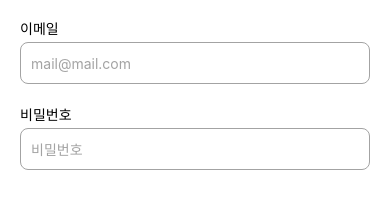
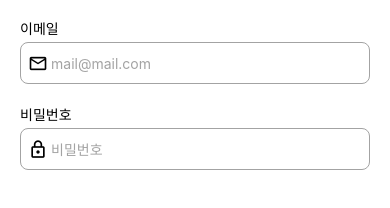
Before and after one commit to GENOzzz/rn-todo-1, a React Native app: screen / in a window 390 px wide. Shown: the part 428-636 px from the top of the page. Built offline with nearby package versions, Linux system fonts and the light colour scheme.

Commit message:
input 컴포넌트 수정
1. 아이콘 추가

```diff
--- a/src/components/Input2.js
+++ b/src/components/Input2.js
@@ -2,6 +2,7 @@
 import PropTypes from 'prop-types';
 import { GREEN, GRAY, PRIMARY, BLACK } from '../colors';
 import { useState } from 'react';
+import { MaterialCommunityIcons } from '@expo/vector-icons';
 
 export const KeyboardTypes = {
   DEFAULT: 'default',
@@ -13,7 +14,12 @@
   Next: 'next',
 };
 
-const Input = ({ title, placeholder, value, ...props }) => {
+export const IconNames = {
+  EMAIL: 'email-outline',
+  PASSWORD: 'lock-outline',
+};
+
+const Input = ({ title, placeholder, value, iconName, ...props }) => {
   const [isFocused, setIsFocused] = useState(false);
 
   return (
@@ -27,6 +33,7 @@
       >
         {title}
       </Text>
+      <View>
         <TextInput
           {...props}
           value={value}
@@ -44,6 +51,23 @@
           onFocus={() => setIsFocused(true)}
           onBlur={() => setIsFocused(false)}
         />
+        <View style={styles.icon}>
+          <MaterialCommunityIcons
+            name={iconName}
+            size={20}
+            color={() => {
+              switch (true) {
+                case isFocused:
+                  return PRIMARY.DEFAULT;
+                case !!value:
+                  return BLACK;
+                default:
+                  return GRAY.DEFAULT;
+              }
+            }}
+          />
+        </View>
+      </View>
     </View>
   );
 };
@@ -51,6 +75,7 @@
 Input.PropTypes = {
   title: PropTypes.string.isRequired,
   placeholder: PropTypes.string,
+  iconName: PropTypes.oneOf(Object.values(IconNames)),
 };
 
 const styles = StyleSheet.create({
@@ -75,6 +100,7 @@
     paddingHorizontal: 10,
     height: 42,
     borderColor: GRAY.DEFAULT,
+    paddingLeft: 30,
   },
   focusedInput: {
     borderWidth: 2,
@@ -84,6 +110,12 @@
   hasValueInput: {
     borderColor: GREEN,
   },
+  icon: {
+    position: 'absolute',
+    left: 8,
+    height: '100%',
+    justifyContent: 'center',
+  },
 });
 
 export default Input;
--- a/src/screens/SignInScreen.js
+++ b/src/screens/SignInScreen.js
@@ -1,5 +1,9 @@
 import { Image, StyleSheet, Text, View } from 'react-native';
-import Input, { KeyboardTypes, ReturnKeyTypes } from '../components/Input2';
+import Input, {
+  IconNames,
+  KeyboardTypes,
+  ReturnKeyTypes,
+} from '../components/Input2';
 import { useState } from 'react';
 import SafeInputView from '../components/SafeInputView';
 
@@ -19,12 +23,14 @@
           returnKeyType={ReturnKeyTypes.Next}
           value={email}
           onChangeText={(email) => setEmail(email.trim())}
+          iconName={IconNames.EMAIL}
         />
         <Input
           title={'비밀번호'}
           secureTextEntry
           value={password}
           onChangeText={(password) => setPassword(password.trim())}
+          iconName={IconNames.PASSWORD}
         />
       </View>
     </SafeInputView>
```
Lines whose indentation alone changed are shown as unchanged.
